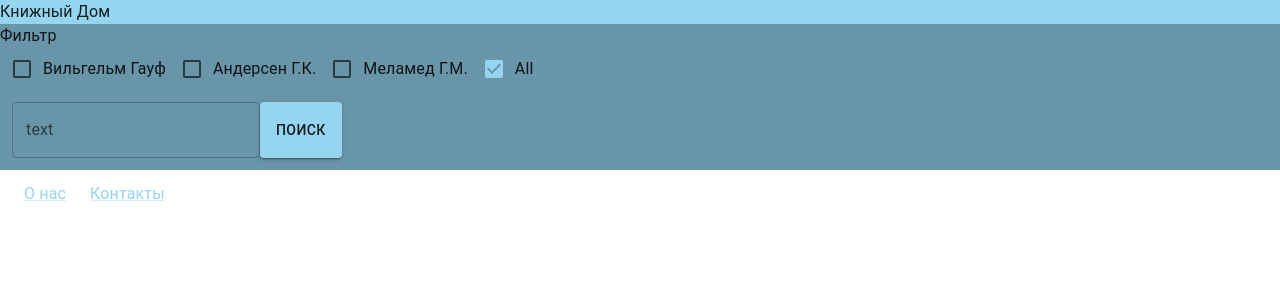
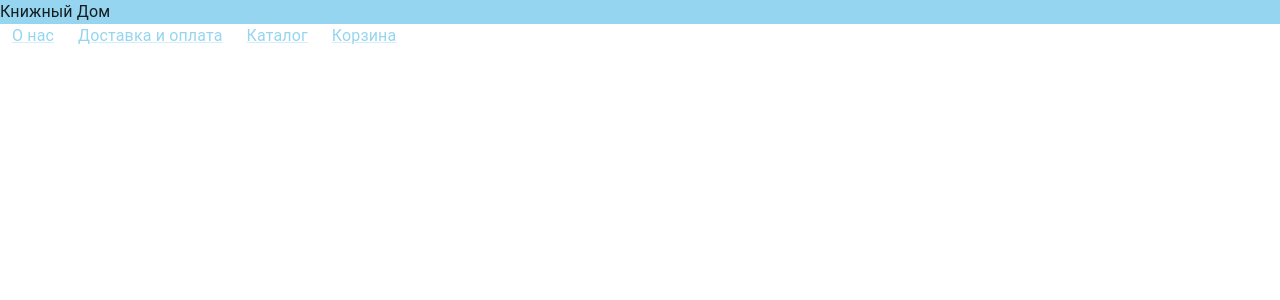
Before and after one commit to gbelonog/ReactProjectsShop, a React (Create React App) app: page / in a window 1280 px wide. Shown: the top 300 px of the page. Built offline with nearby package versions, Linux system fonts and the light colour scheme.

Commit message:
added buttons

```diff
--- /dev/null
+++ b/src/components/Header.js
@@ -0,0 +1,15 @@
+import React from 'react';
+import { ThemeProvider, Box, Button, TextField, Link, FormGroup, FormControlLabel, Checkbox } from "@mui/material";
+
+export function Header() {
+  return(
+      <>
+        <Box sx={{ gridArea: 'header', bgcolor: 'primary.main' }}>Книжный Дом</Box>
+        <Link sx={{m: 3}} href="/about">О нас</Link>
+        <Link sx={{m: 3}} href="/delivery">Доставка и оплата</Link>
+        <Link sx={{m: 3}} href="/catalog">Каталог</Link>
+        <Link sx={{m: 3}} href="/cart">Корзина</Link>
+      </>
+
+  );
+}
--- a/src/pages/CartPage.js
+++ b/src/pages/CartPage.js
@@ -1,10 +1,11 @@
 import React from 'react';
-import { Box } from "@mui/material";
+import { Box, Button } from "@mui/material";
 
 export function CartPage(){
     return(
-        <Box>CartPage</Box>
+        <>
+            <Box>CartPage</Box>
+            <Button href="/order/1">Оформить заказ</Button>
+        </>
     )
-
-
 }
--- a/src/pages/CatalogPage.js
+++ b/src/pages/CatalogPage.js
@@ -2,6 +2,7 @@ import React from 'react';
 import CssBaseline from '@mui/material/CssBaseline';
 import { ThemeProvider, Box, Button, TextField, Link, FormGroup, FormControlLabel, Checkbox } from "@mui/material";
 import { theme } from '../theme'
+import { Header } from '../components/Header';
 
 export function CatalogPage() {
   return (
@@ -11,17 +12,17 @@ export function CatalogPage() {
       <Box
         sx={{
           display: 'grid',
-          gridTemplateColumns: 'repeat(4, 1fr)',
-          gridTemplateRows: 'auto',
           gridTemplateAreas:
             `"header header header header"
             "filter filter filter filter"
-            "main main main main"
-            "footer footer footer footer"`,
+            "main main main main"`,
         }}
       >
         {/* header */}
-        <Box sx={{ gridArea: 'header', bgcolor: 'primary.main' }}>Книжный Дом</Box>
+        <Box sx={{ gridArea: 'header' }}>
+            <Header />
+            <Link sx={{m: 3}} href="/">Главная</Link>
+        </Box>
 
         {/* filter */}
         <Box sx={{ gridArea: 'filter', bgcolor: 'primary.dark' }}>Фильтр
@@ -105,11 +106,6 @@ export function CatalogPage() {
           </Box>
         </Box>
 
-        {/* footer */}
-        <Box sx={{ gridArea: 'footer', bgcolor: 'white', m: 3 }}>
-          <Link sx={{m: 3}} href="#">О нас</Link>
-          <Link sx={{m: 3}} href="#">Контакты</Link>
-        </Box>
       </Box>
 
     </ThemeProvider>
--- a/src/pages/HomePage.js
+++ b/src/pages/HomePage.js
@@ -2,55 +2,13 @@ import React from 'react';
 import CssBaseline from '@mui/material/CssBaseline';
 import { ThemeProvider, Box, Button, TextField, Link, FormGroup, FormControlLabel, Checkbox } from "@mui/material";
 import { theme } from '../theme'
+import { Header } from '../components/Header';
 
 export function HomePage() {
   return(
     <ThemeProvider theme={theme}>
-    <CssBaseline />
-
-    <Box
-      sx={{
-        display: 'grid',
-        gridTemplateColumns: 'repeat(4, 1fr)',
-        gridTemplateRows: 'auto',
-        gridTemplateAreas:
-          `"header header header header"
-          "filter filter filter filter"
-          "main main main main"
-          "footer footer footer footer"`,
-      }}
-    >
-      {/* header */}
-      <Box sx={{ gridArea: 'header', bgcolor: 'primary.main' }}>Книжный Дом</Box>
-
-      {/* filter */}
-      <Box sx={{ gridArea: 'filter', bgcolor: 'primary.dark' }}>Фильтр
-
-
-        <FormGroup>
-          <Box sx={{ display: 'flex', flexDirection: 'row', ml: 3 }}>
-            <FormControlLabel control={<Checkbox />} label="Вильгельм Гауф" />
-            <FormControlLabel control={<Checkbox />} label="Андерсен Г.К." />
-            <FormControlLabel control={<Checkbox />} label="Меламед Г.М." />
-            <FormControlLabel control={<Checkbox defaultChecked/>} label="All" />
-          </Box>
-        </FormGroup>
-        <Box m={3} className="" display="flex" sx={{justifyContent: 'left'}}>
-          <TextField label="text" name="Введите текст для поиска" />
-          <Button variant="contained" type="submit">Поиск</Button>
-
-        </Box>
-      </Box>
-
-
-
-      {/* footer */}
-      <Box sx={{ gridArea: 'footer', bgcolor: 'white', m: 3 }}>
-        <Link sx={{m: 3}} href="#">О нас</Link>
-        <Link sx={{m: 3}} href="#">Контакты</Link>
-      </Box>
-    </Box>
-
-  </ThemeProvider>
+      <CssBaseline />
+        <Header/>
+    </ThemeProvider>
   );
 }
--- a/src/pages/OrederPageStepFirst.js
+++ b/src/pages/OrederPageStepFirst.js
@@ -1,8 +1,12 @@
 import React from 'react';
-import { Box } from "@mui/material";
+import { Box, Button } from "@mui/material";
 
 export function OrederPageStepFirst() {
   return(
-    <Box>OrederPageStepFirst</Box>
+      <>
+        <Box>OrederPageStepFirst</Box>
+        <Button href="/order/2">Продолжить</Button>
+      </>
+
   );
 }
--- a/src/pages/OrederPageStepSecond.js
+++ b/src/pages/OrederPageStepSecond.js
@@ -1,8 +1,12 @@
 import React from 'react';
-import { Box } from "@mui/material";
+import { Box, Button } from "@mui/material";
 
 export function OrederPageStepSecond() {
   return(
-    <Box>OrederPageStepSecond</Box>
-  );
+      <>
+        <Box>OrederPageStepSecond</Box>
+        <Button href="/order/3">Продолжить</Button>
+      </>
+
+    );
 }
--- a/src/pages/OrederPageStepThird.js
+++ b/src/pages/OrederPageStepThird.js
@@ -1,8 +1,14 @@
 import React from 'react';
-import { Box } from "@mui/material";
+import { Box, Button } from "@mui/material";
 
 export function OrederPageStepThird() {
   return(
-    <Box>OrederPageStepThird</Box>
+      <>
+        <Box>OrederPageStepThird</Box>
+        <Box>Ваш заĸаз тут id созданного заĸаза оформлен. Наш менеджер с вами свяжется в ближайшее время.</Box>
+        <Button href="/catalog">Каталог товаров</Button>
+
+      </>
+
   );
 }
```
